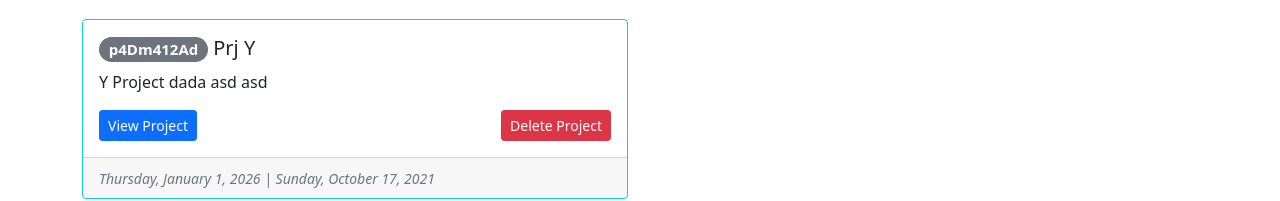
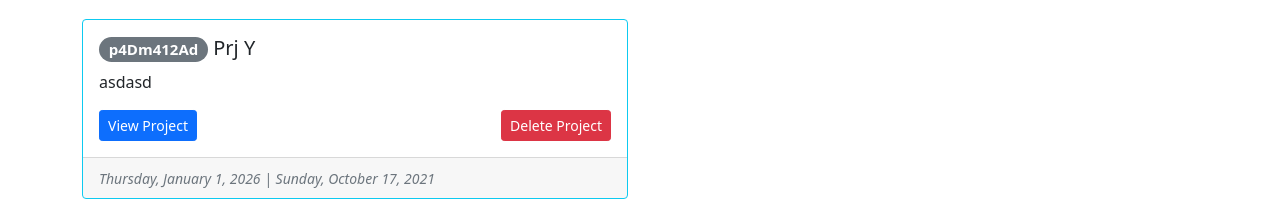
Before and after one commit to Agricola-a/NGPRJ, an Angular app: page /projects in a window 1280 px wide. Shown: the part 598-799 px from the top of the page. Built offline with nearby package versions, Linux system fonts and the light colour scheme; data requests are answered from the project's data file.

Commit message:
first deploy on gitpages

```diff
--- a/db.json
+++ b/db.json
@@ -50,13 +50,16 @@
       "id": 5,
       "code": "p4Dm412Ad",
       "name": "Prj Y",
-      "description": "Y Project dada asd asd ",
+      "description": "asdasd",
       "start": "2026-01-01",
       "done": true,
       "priority": "medium",
       "tasks": [
         {
-          "name": "asd"
+          "name": "task1"
+        },
+        {
+          "name": "task2"
         }
       ],
       "end": "2021-10-17"
--- a/src/app/app-routing.module.ts
+++ b/src/app/app-routing.module.ts
@@ -1,25 +1,22 @@
-import { NgModule } from "@angular/core";
-import { Routes, RouterModule } from "@angular/router"
-import {HomeComponent} from "@app/modules/dashboard/pages/home/home.component";
-import {PageNotFoundComponent} from "@app/page-not-found/page-not-found.component";
-import {AuthGuard} from "@app/core/auth.guard";
+import { NgModule } from '@angular/core';
+import { Routes, RouterModule } from '@angular/router';
+import { HomeComponent } from '@app/modules/dashboard/pages/home/home.component';
+import { PageNotFoundComponent } from '@app/page-not-found/page-not-found.component';
+import { AuthGuard } from '@app/core/auth.guard';
 
 const routes: Routes = [
-    { path: 'home', component: HomeComponent },
-    { path: 'projects',
-    loadChildren: () => import('./modules/project/project.module').then(m => m.ProjectModule)
-    },
-    { path: '', redirectTo: '/home', pathMatch: 'full' },
-    { path: '**', component: PageNotFoundComponent}
+  { path: 'home', component: HomeComponent },
+  {
+    path: 'projects',
+    loadChildren: () =>
+      import('./modules/project/project.module').then((m) => m.ProjectModule),
+  },
+  { path: '', redirectTo: '/home', pathMatch: 'full' },
+  { path: '**', component: PageNotFoundComponent },
 ];
 
 @NgModule({
-    imports: [
-        RouterModule.forRoot(routes)
-    ],
-    exports: [
-        RouterModule
-    ]
+  imports: [RouterModule.forRoot(routes)],
+  exports: [RouterModule],
 })
-
 export class AppRoutingModule {}
--- a/src/app/modules/project/pages/project-detail/project-detail.component.html
+++ b/src/app/modules/project/pages/project-detail/project-detail.component.html
@@ -1,6 +1,6 @@
 <ngprj-section-header
- [header]="{title: 'Project Details', label: 'Back to Projects', link: '/projects', type: 'btn-link'}"
- ></ngprj-section-header>
+  [header]="{title: 'Project Details', label: 'Back to Projects', link: '/projects', type: 'btn-link'}">
+</ngprj-section-header>
 
 <ng-container *ngIf="project$ | async as project">
   <div class="container-fluid py-5">
```
Also changed, not shown: 9 other files (tests, documents, lock files or other folders). Lines whose indentation alone changed are shown as unchanged.
